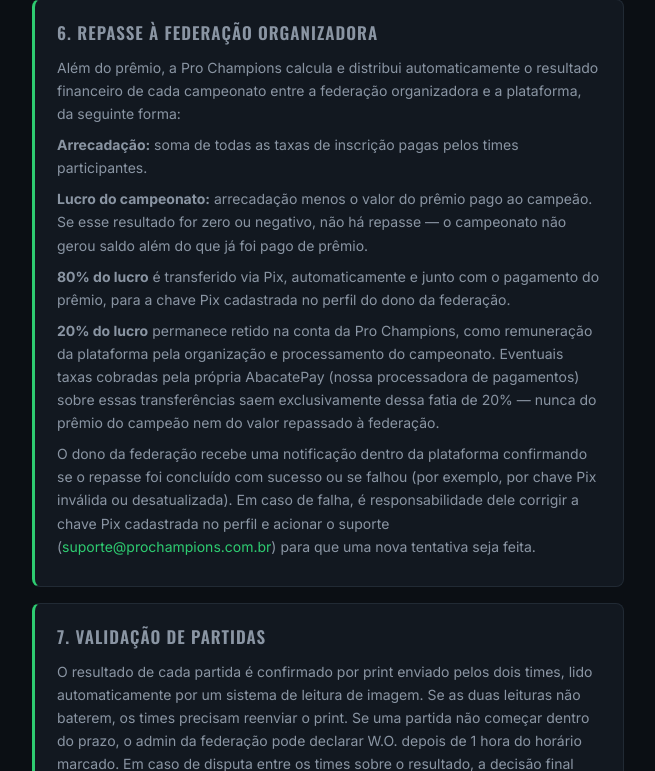
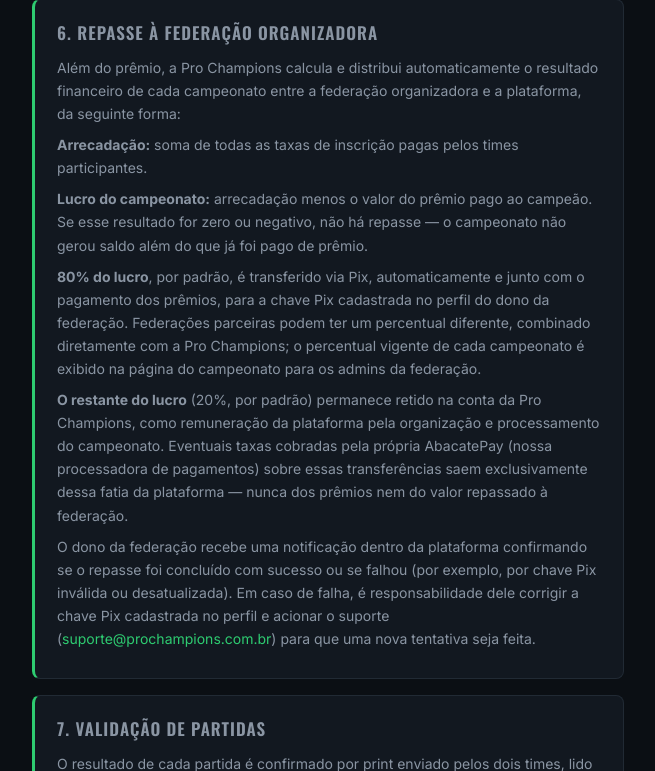
Before and after one commit to Celoabramo/pro-champions, a Flask app: page /termos-de-uso in a window 1280 px wide. Shown: the part 1602-2373 px from the top of the page, without its empty margins (312-967 px from the left). Run offline with Flask 3, Linux system fonts and the light colour scheme; some libraries are stand-ins or nearby versions.

Commit message:
Fatia do lucro por federacao (padrao 80/20, ajustavel pelo admin do site)
A divisao do lucro era fixa em 80% federacao / 20% plataforma. Agora
cada federacao tem a sua (Federacao.fatia_lucro, default 0.8), que o
admin do site ajusta em /admin/federacoes - pagina que tambem mostra
dono, admins e codigo de convite de cada federacao. A fatia entra nos
tres lugares que usavam o 80% fixo: piso de lucro na criacao, ajuste
dos premios por bye e repasse. Pagina do campeonato mostra o
percentual vigente; termos de uso passam a dizer "80% por padrao,
federacao parceira pode ter outro percentual".

Migracao aditiva: federacoes.fatia_lucro DEFAULT 0.8 (todas as
federacoes existentes continuam 80/20 ate alguem mudar).

Testado localmente: federacao nasce 80/20; admin muda pra 50/50 (fora
de 0-95 recusado); campeonato de 4 x R$15 com R$35 de premios que era
recusado a 80/20 passa a 50/50 (lucro 8,76); repasse sai com 50% do
lucro (R$9,70 + taxa); pagina e termos; suites anteriores (281) 0
falhas.

Co-Authored-By: Claude Opus 5 <noreply@anthropic.com>

```diff
--- a/app.py
+++ b/app.py
@@ -619,6 +619,32 @@ def _pagar_premio_temporada(temporada, campeao):
     return "Transferência do prêmio da temporada enviada — status ainda pendente na AbacatePay.", None
 
 
+@app.route("/admin/federacoes", methods=["GET", "POST"])
+@login_required
+def admin_federacoes():
+    """Admin do site ajusta a fatia do lucro de cada federação (padrão
+    80/20) e vê o código de convite de admin de cada uma."""
+    if current_user.email != ADMIN_EMAIL:
+        abort(404)
+
+    if request.method == "POST":
+        federacao = Federacao.query.get_or_404(request.form.get("federacao_id", type=int))
+        try:
+            pct = int(request.form.get("fatia_pct", ""))
+            if not 0 <= pct <= 95:
+                raise ValueError
+        except ValueError:
+            flash("A fatia da federação precisa ser um número inteiro entre 0 e 95 (%).", "erro")
+            return redirect(url_for("admin_federacoes"))
+        federacao.fatia_lucro = pct / 100
+        db.session.commit()
+        flash(f"{federacao.nome}: federação fica com {pct}% do lucro, plataforma com {100 - pct}%. Vale pros repasses daqui pra frente.", "sucesso")
+        return redirect(url_for("admin_federacoes"))
+
+    federacoes = Federacao.query.order_by(Federacao.nome).all()
+    return render_template("admin_federacoes.html", federacoes=federacoes)
+
+
 @app.route("/admin/usuarios")
 @login_required
 def admin_usuarios():
@@ -1597,7 +1623,7 @@ def criar_campeonato():
             custo_premio_maximo = _custo_premios([valor_premio, valor_premio_vice, valor_premio_terceiro])
             base_para_divisao = arrecadacao_liquida_maxima - custo_premio_maximo
             lucro_plataforma_estimado = (
-                base_para_divisao * (1 - FATIA_FEDERACAO_NO_LUCRO)
+                base_para_divisao * (1 - _fatia_federacao(current_user.federacao))
                 - TAXA_ABACATEPAY_ESTIMADA  # taxa de envio do repasse pra federação
                 - custo_ia_estimado
             )
@@ -2471,7 +2497,7 @@ def _premios_ajustados_para(torneio, num_times):
     #   (arrecadacao - custo_premios) * (1 - fatia) - taxa - ia = lucro_minimo
     # com custo_premios = soma(premio + taxa) — a taxa de envio de cada
     # prêmio entra no custo, então sai do "teto" antes de dividir.
-    base_necessaria = (LUCRO_MINIMO_PLATAFORMA + TAXA_ABACATEPAY_ESTIMADA + custo_ia) / (1 - FATIA_FEDERACAO_NO_LUCRO)
+    base_necessaria = (LUCRO_MINIMO_PLATAFORMA + TAXA_ABACATEPAY_ESTIMADA + custo_ia) / (1 - _fatia_federacao(torneio.federacao))
     teto_total = arrecadacao - base_necessaria - len(premios) * TAXA_ABACATEPAY_ESTIMADA
     total_atual = sum(premios.values())
     if teto_total >= total_atual:
@@ -2654,7 +2680,14 @@ def gerar_chaveamento(torneio_id):
     return redirect(url_for("detalhe_campeonato", torneio_id=torneio_id))
 
 
-FATIA_FEDERACAO_NO_LUCRO = 0.8  # os outros 20% ficam parados na conta AbacatePay (é a parte da plataforma)
+FATIA_FEDERACAO_NO_LUCRO = 0.8  # padrão; cada federação pode ter a sua (Federacao.fatia_lucro)
+
+
+def _fatia_federacao(federacao):
+    """Fatia do lucro que vai pra essa federação (o resto é da plataforma)."""
+    if federacao is None or federacao.fatia_lucro is None:
+        return FATIA_FEDERACAO_NO_LUCRO
+    return federacao.fatia_lucro
 
 # Quanto fica retido num reembolso de inscrição: são as DUAS taxas fixas da
 # AbacatePay que a plataforma já pagou ou vai pagar nessa ida e volta — a de
@@ -2866,7 +2899,7 @@ def _repassar_lucro_federacao(torneio):
     # Valor que a federação deve efetivamente RECEBER (líquido). Pra isso
     # acontecer, precisa se enviar valor_repasse + taxa — a taxa desse envio
     # sai da fatia de 20% da plataforma, nunca do valor repassado.
-    valor_repasse = round(lucro * FATIA_FEDERACAO_NO_LUCRO, 2)
+    valor_repasse = round(lucro * _fatia_federacao(torneio.federacao), 2)
     if valor_repasse < VALOR_MINIMO_PIX_ABACATEPAY:
         # Lucro pequeno demais pra virar um Pix (a AbacatePay recusa qualquer
         # envio abaixo do mínimo dela) — não é erro, só não dá pra repassar
@@ -3663,6 +3696,7 @@ def _garantir_colunas_novas():
         # Mercado de transferências.
         ("teams", "recrutando", "BOOLEAN NOT NULL DEFAULT FALSE"),
         ("teams", "mensagem_recrutamento", "VARCHAR(160)"),
+        ("federacoes", "fatia_lucro", "DOUBLE PRECISION NOT NULL DEFAULT 0.8"),
     ]
     for tabela, coluna, tipo in colunas:
         try:
--- a/templates/campeonato_detalhe.html
+++ b/templates/campeonato_detalhe.html
@@ -385,7 +385,7 @@
             <div class="perfil-bloco">
                 <h2>Repasse da federação</h2>
                 <p class="texto-fraco-pequeno">
-                    80% do lucro do campeonato (arrecadação menos o prêmio) para o admin da federação.
+                    {{ torneio.federacao.fatia_lucro_pct }}% do lucro do campeonato (arrecadação menos os prêmios) para o admin da federação.
                     {% if torneio.repasse_federacao_valor %}Valor: R$ {{ "%.2f"|format(torneio.repasse_federacao_valor) }}{% endif %}
                 </p>
                 <p style="margin-top:6px;">
--- a/templates/perfil.html
+++ b/templates/perfil.html
@@ -17,6 +17,7 @@
             <a href="{{ url_for('admin_organizadores') }}" class="link-bloco">Promover organizadores</a>
             <a href="{{ url_for('admin_temporadas') }}" class="link-bloco">Temporadas do ranking</a>
             <a href="{{ url_for('admin_usuarios') }}" class="link-bloco">Consultar jogador (chave Pix, time)</a>
+            <a href="{{ url_for('admin_federacoes') }}" class="link-bloco">Federações (fatia do lucro, código de convite)</a>
         </div>
     {% endif %}
 
--- a/templates/termos_uso.html
+++ b/templates/termos_uso.html
@@ -63,12 +63,15 @@
         <p><strong>Lucro do campeonato:</strong> arrecadação menos o valor do prêmio pago ao campeão. Se
         esse resultado for zero ou negativo, não há repasse — o campeonato não gerou saldo além do que já
         foi pago de prêmio.</p>
-        <p><strong>80% do lucro</strong> é transferido via Pix, automaticamente e junto com o pagamento do
-        prêmio, para a chave Pix cadastrada no perfil do dono da federação.</p>
-        <p><strong>20% do lucro</strong> permanece retido na conta da Pro Champions, como remuneração da
-        plataforma pela organização e processamento do campeonato. Eventuais taxas cobradas pela própria
-        AbacatePay (nossa processadora de pagamentos) sobre essas transferências saem exclusivamente dessa
-        fatia de 20% — nunca do prêmio do campeão nem do valor repassado à federação.</p>
+        <p><strong>80% do lucro</strong>, por padrão, é transferido via Pix, automaticamente e junto com o
+        pagamento dos prêmios, para a chave Pix cadastrada no perfil do dono da federação. Federações
+        parceiras podem ter um percentual diferente, combinado diretamente com a Pro Champions; o
+        percentual vigente de cada campeonato é exibido na página do campeonato para os admins da
+        federação.</p>
+        <p><strong>O restante do lucro</strong> (20%, por padrão) permanece retido na conta da Pro Champions,
+        como remuneração da plataforma pela organização e processamento do campeonato. Eventuais taxas
+        cobradas pela própria AbacatePay (nossa processadora de pagamentos) sobre essas transferências saem
+        exclusivamente dessa fatia da plataforma — nunca dos prêmios nem do valor repassado à federação.</p>
         <p>O dono da federação recebe uma notificação dentro da plataforma confirmando se o repasse foi
         concluído com sucesso ou se falhou (por exemplo, por chave Pix inválida ou desatualizada). Em caso
         de falha, é responsabilidade dele corrigir a chave Pix cadastrada no perfil e acionar o suporte
```
Also changed, not shown: models.py (+14 -0 lines), templates/admin_federacoes.html (added, +33 -0 lines).
